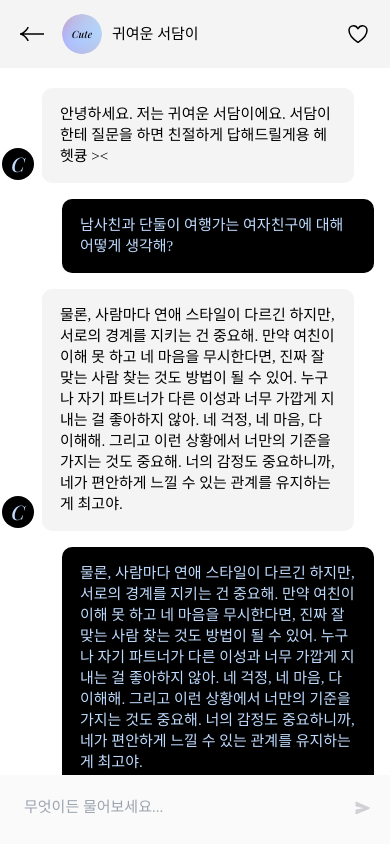
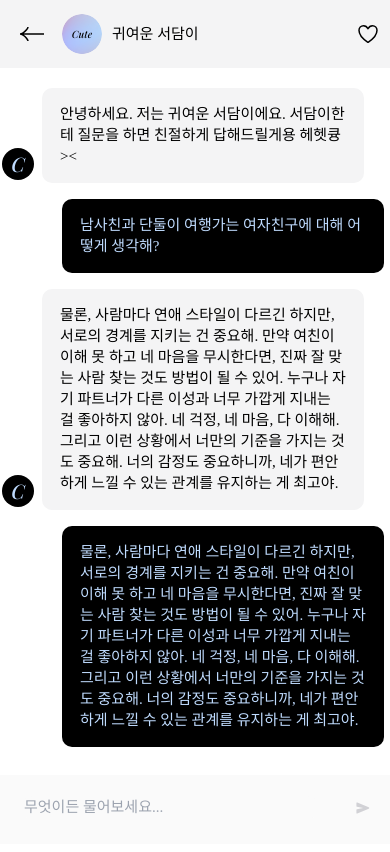
Before and after one commit to LIKELION-SOGANG/LIKELION-X-INSIGHT, a React (Create React App) app: page /chat/1 in a window 390 px wide. Shown: the top 852 px of the page. Built offline with nearby package versions, Linux system fonts and the light colour scheme; a web font is replaced by a local one.

Commit message:
Feat: chatInput style 수정

```diff
--- a/src/components/ChatInput.jsx
+++ b/src/components/ChatInput.jsx
@@ -11,7 +11,7 @@ function ChatInput({ isSendIconBlack, setChatInput, chatInput }) {
       <div className="w-full md:w-[400px] mx-auto bg-neutral-50 p-20">
         <div className="pl-px pt-px pb-[5px] justify-center w-[100%] inline-flex items-center">
           <MessageTextArea
-            className="text-neutral-500 text-[15px] leading-tight inline-block w-[100%]"
+            className="text-neutral-500 text-[15px] leading-tight inline-block w-[100%] mr-[37px]"
             placeholder={'무엇이든 물어보세요...'}
             rows={1}
             value={chatInput}
--- a/src/main.css
+++ b/src/main.css
@@ -25,7 +25,8 @@
 }
 .app-container {
   @media (max-width: 768px) {
-    width: 100%;
+    width: 400px;
+    margin: 0 auto;
   }
   @media (min-width: 768px) {
     width: 400px;
```
